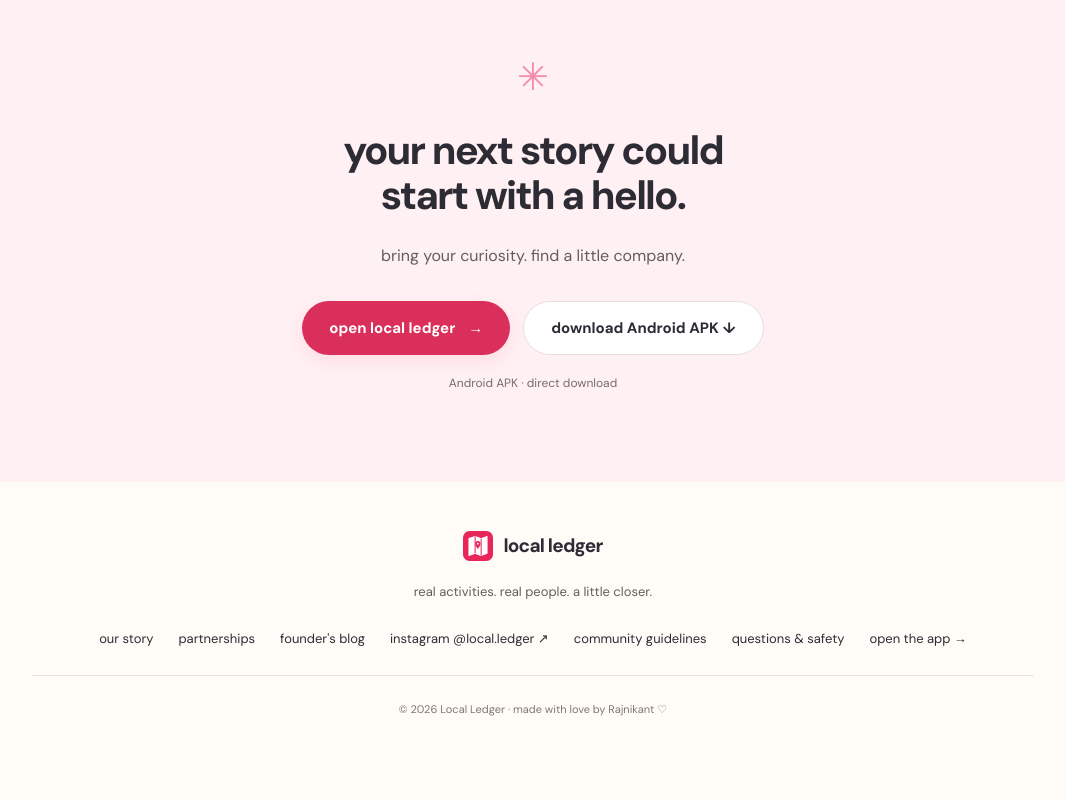
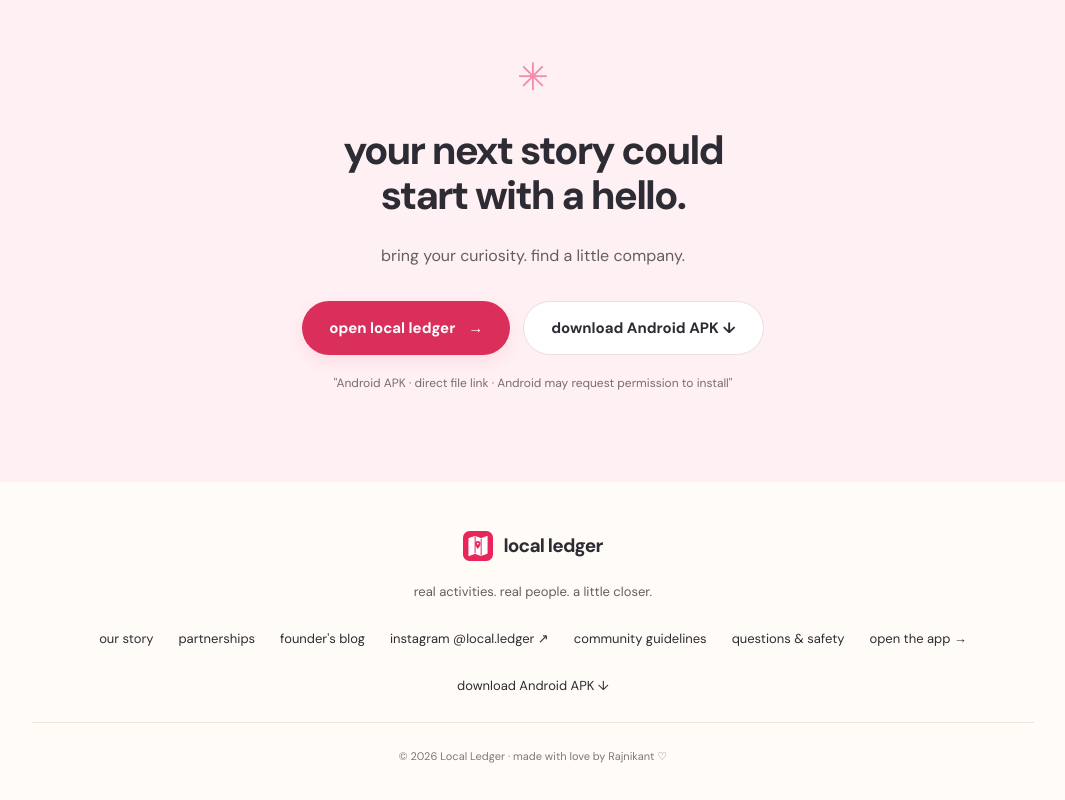
Before and after one commit to rajnikantdhardwivedi7/local-ledger-website, a React (Vite) app: page / in a window 1280 px wide. Shown: the part 8488-9288 px from the top of the page, without its empty margins (107-1172 px from the left). Before the commit the page ends 9241 px from the top, so only its background shows below. Built offline with nearby package versions, Linux system fonts and the light colour scheme; no server answers.

Commit message:
Expose direct Android APK download in landing page and footer

```diff
--- a/src/traveler-landing.tsx
+++ b/src/traveler-landing.tsx
@@ -3,9 +3,8 @@ import { ImageSheet } from "./motion-system";
 import "./traveler-landing.css";
 
 const appHref = "https://local-ledger-henna.vercel.app/?app=1";
-// Release owners supply the signed APK URL; never substitute an invented file.
-const releaseUrl = import.meta.env.VITE_ANDROID_APK_URL as string | undefined;
-const apkUrl = releaseUrl && /^https:\/\//i.test(releaseUrl) ? releaseUrl : undefined;
+// Direct Android release URL supplied by the app owner.
+const apkUrl = "https://local-ledger-henna.vercel.app/downloads/local-ledger.apk";
 
 const screens = [
   { file: "app-map", title: "a world of possibilities", label: "EXPLORE", description: "Find activities on the map.", alt: "Local Ledger map showing an activity marker, category filters and the Create button" },
@@ -386,14 +385,8 @@ export function TravelerLanding() {
             <details>
               <summary>where can i get the Android app?</summary>
               <p>
-                {apkUrl ? (
-                  <>
-                    Download the Android APK using the button below. Android may ask you to allow
-                    installation from your browser.
-                  </>
-                ) : (
-                  "A signed Android APK is not linked here yet. You can use the web app now."
-                )}{" "}
+                <>Download the Android APK from the download section. Android may ask you to allow
+                  installation from your browser.</>{" "}
                 Local Ledger is not currently released on Google Play or the App Store.
               </p>
             </details>
@@ -414,16 +407,12 @@ export function TravelerLanding() {
             <a className="ll-button" href={appHref}>
               open local ledger <span aria-hidden="true">→</span>
             </a>
-            {apkUrl ? (
-              <a className="ll-button ll-secondary" href={apkUrl} download>
-                download Android APK ↓
-              </a>
-            ) : null}
+            <a className="ll-button ll-secondary" href={apkUrl} aria-label="Download Local Ledger Android APK">
+              download Android APK ↓
+            </a>
           </div>
           <p className="ll-caption">
-            {apkUrl
-              ? "Android APK · direct download"
-              : "available on the web · Android download coming when ready"}
+            "Android APK · direct file link · Android may request permission to install"
           </p>
         </section>
       </main>
@@ -441,6 +430,7 @@ export function TravelerLanding() {
           <a href="/community-guidelines">community guidelines</a>
           <a href="#questions">questions & safety</a>
           <a href={appHref}>open the app →</a>
+          <a href={apkUrl}>download Android APK ↓</a>
         </nav>
         <small>© {new Date().getFullYear()} Local Ledger · made with love by Rajnikant ♡</small>
       </footer>
```
